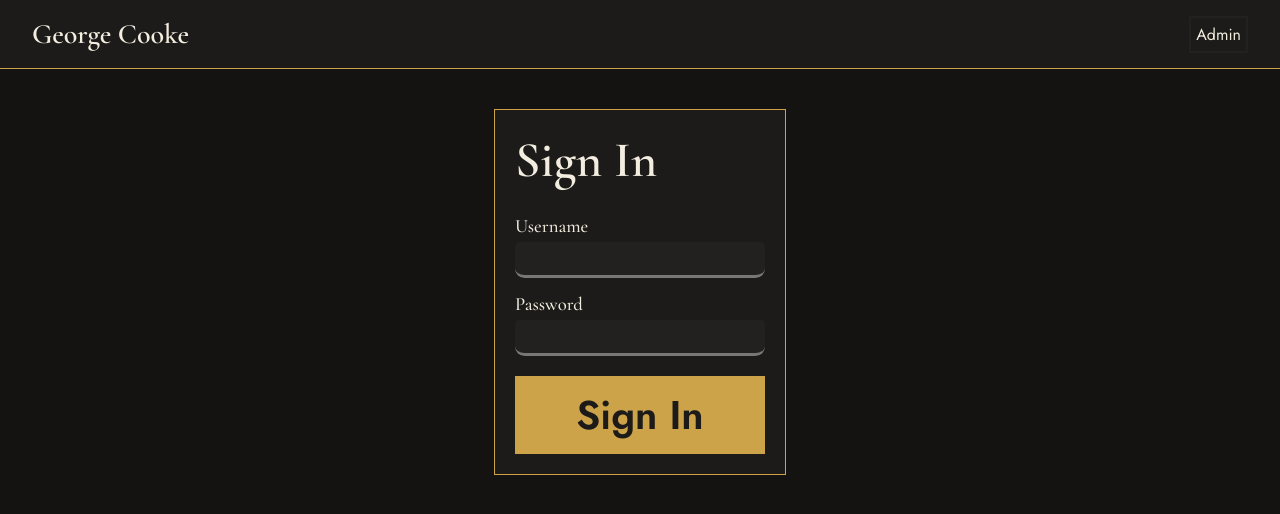
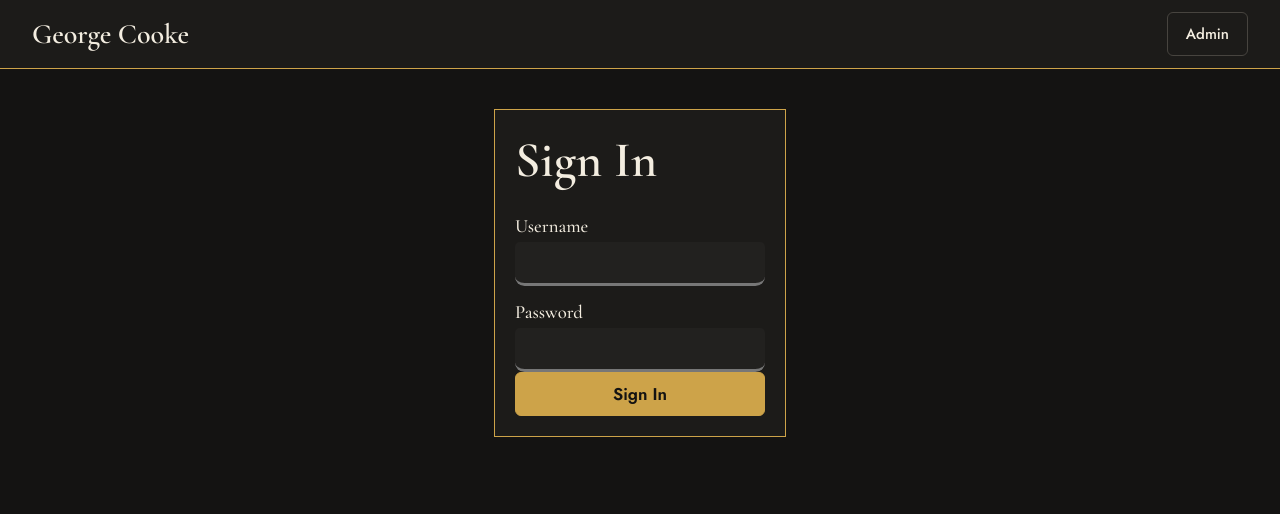
Before and after one commit to GeorgeCooke8809/project-dashboard, a Flask app: page /login in a window 1280 px wide. Shown: the top 514 px of the page. Run offline with Flask 3, Linux system fonts and the light colour scheme; parts of the project's set-up code (start-up, migrations or seed data) failed here and were passed over.

Commit message:
Added shared button, card and form field styles

```diff
--- a/frontend/static/css/style.css
+++ b/frontend/static/css/style.css
@@ -112,24 +112,6 @@ h1 {
     padding: 0px;
 
     list-style: none;
-}
-
-.basic-button {
-    all: unset;
-    background-color: var(--card-background-colour);
-    border: var(--card-hover-background-colour) 2px solid;
-    padding: 5px 5px;
-    font-family: var(--body-font);
-
-    cursor: pointer;
-    font-weight: lighter;
-
-    text-align: center;
-}
-
-.basic-button:hover {
-    background-color: var(--card-hover-background-colour);
-    border-color: var(--muted-text-colour);
 }
 
 #flash-container {
@@ -331,43 +313,6 @@ hr {
     padding: 5px;
 }
 
-.cta-button {
-    all: unset;
-    background-color: var(--accent-colour);
-    color: var(--card-background-colour);
-    font-family: var(--body-font);
-    font-size: 40px;
-    font-weight: bolder;
-    cursor: pointer;
-    text-align: center;
-    padding: 10px 20px;
-    width: 100%;
-    box-sizing: border-box;
-}
-
-.cta-button:hover {
-    background-color: var(--accent-hover-colour);
-}
-
-#login-button {
-    margin-top: 20px;
-}
-
-.link {
-    all: unset;
-    cursor: pointer;
-    color: var(--muted-text-colour);
-    font-style: italic;
-    font-family: var(--body-font);
-    font-size: 15px;
-
-    margin: 5px 0px;
-}
-
-.right-align {
-    text-align: right;
-}
-
 #details-entry-panel {
     display: flex;
     box-sizing: border-box;
@@ -472,19 +417,144 @@ hr {
     margin-bottom: 2px;
 }
 
-input[type="date"] {
-    background-color: var(--card-hover-background-colour);
+/* * Buttons */
+
+.basic-button {
+    background-color: var(--card-background-colour);
+    border: 1px solid var(--strong-border-colour);
+    border-radius: var(--control-border-radius);
+
+    box-sizing: border-box;
+    display: inline-flex;
+    align-items: center;
+    justify-content: center;
+    min-height: 44px;
+    padding: 0px 18px;
+
+    font-family: var(--body-font);
+    font-size: 15px;
+    font-weight: 500;
     color: var(--heading-text-colour);
-    border: var(--muted-text-colour) solid;
-    border-width: 0px 0px 2px 0px;
-    border-radius: var(--card-border-radius);
-    padding: 5px 10px;
-    font-family: var(--body-font);
+    text-decoration: none;
+
+    cursor: pointer;
 }
 
-::-webkit-calendar-picker-indicator {
-    background-color: var(--muted-text-colour);
+.basic-button:hover {
+    background-color: var(--card-hover-background-colour);
+    border-color: var(--accent-colour);
+}
+
+.cta-button {
+    background-color: var(--accent-colour);
+    border: 1px solid var(--accent-colour);
+    border-radius: var(--control-border-radius);
+
+    box-sizing: border-box;
+    display: inline-flex;
+    align-items: center;
+    justify-content: center;
+    min-height: 44px;
+    padding: 0px 22px;
+
+    font-family: var(--body-font);
+    font-size: 17px;
+    font-weight: 600;
+    color: var(--text-on-accent-colour);
+    text-decoration: none;
+
     cursor: pointer;
-    border-radius: 3px;
-    padding: 4px;
 }
+
+.cta-button:hover {
+    background-color: var(--accent-hover-colour);
+    border-color: var(--accent-hover-colour);
+}
+
+a:focus-visible, button:focus-visible {
+    outline: 2px solid var(--accent-colour);
+    outline-offset: 2px;
+}
+
+/* * Links */
+
+.link {
+    color: var(--muted-text-colour);
+    font-family: var(--body-font);
+    font-size: 15px;
+    text-decoration: none;
+}
+
+.link:hover {
+    color: var(--heading-text-colour);
+}
+
+.right-align {
+    text-align: right;
+}
+
+.muted-text {
+    color: var(--muted-text-colour);
+}
+
+/* * Cards */
+
+.card {
+    background-color: var(--card-background-colour);
+    border: 1px solid var(--border-colour);
+    border-radius: var(--card-border-radius);
+
+    box-sizing: border-box;
+    padding: 24px;
+}
+
+.clickable-card:hover {
+    background-color: var(--card-hover-background-colour);
+    border-color: var(--accent-colour);
+}
+
+/* * Form fields */
+
+.field {
+    display: flex;
+    flex-direction: column;
+    gap: 6px;
+
+    margin-bottom: 18px;
+}
+
+.field label {
+    font-size: 14px;
+    font-weight: 500;
+    color: var(--label-text-colour);
+}
+
+input[type="text"], input[type="password"], input[type="date"], textarea {
+    background-color: var(--input-background-colour);
+    border: 1px solid var(--strong-border-colour);
+    border-radius: var(--control-border-radius);
+
+    box-sizing: border-box;
+    width: 100%;
+    min-height: 44px;
+    padding: 10px 12px;
+
+    font-family: var(--body-font);
+    font-size: 16px;
+    color: var(--heading-text-colour);
+}
+
+input:focus, textarea:focus {
+    outline: 2px solid var(--accent-colour);
+    outline-offset: 1px;
+}
+
+input[type="date"] {
+    font-variant-numeric: tabular-nums;
+    color-scheme: dark;
+}
+
+input[type="date"]::-webkit-calendar-picker-indicator {
+    filter: invert(.75);
+    cursor: pointer;
+}
```
